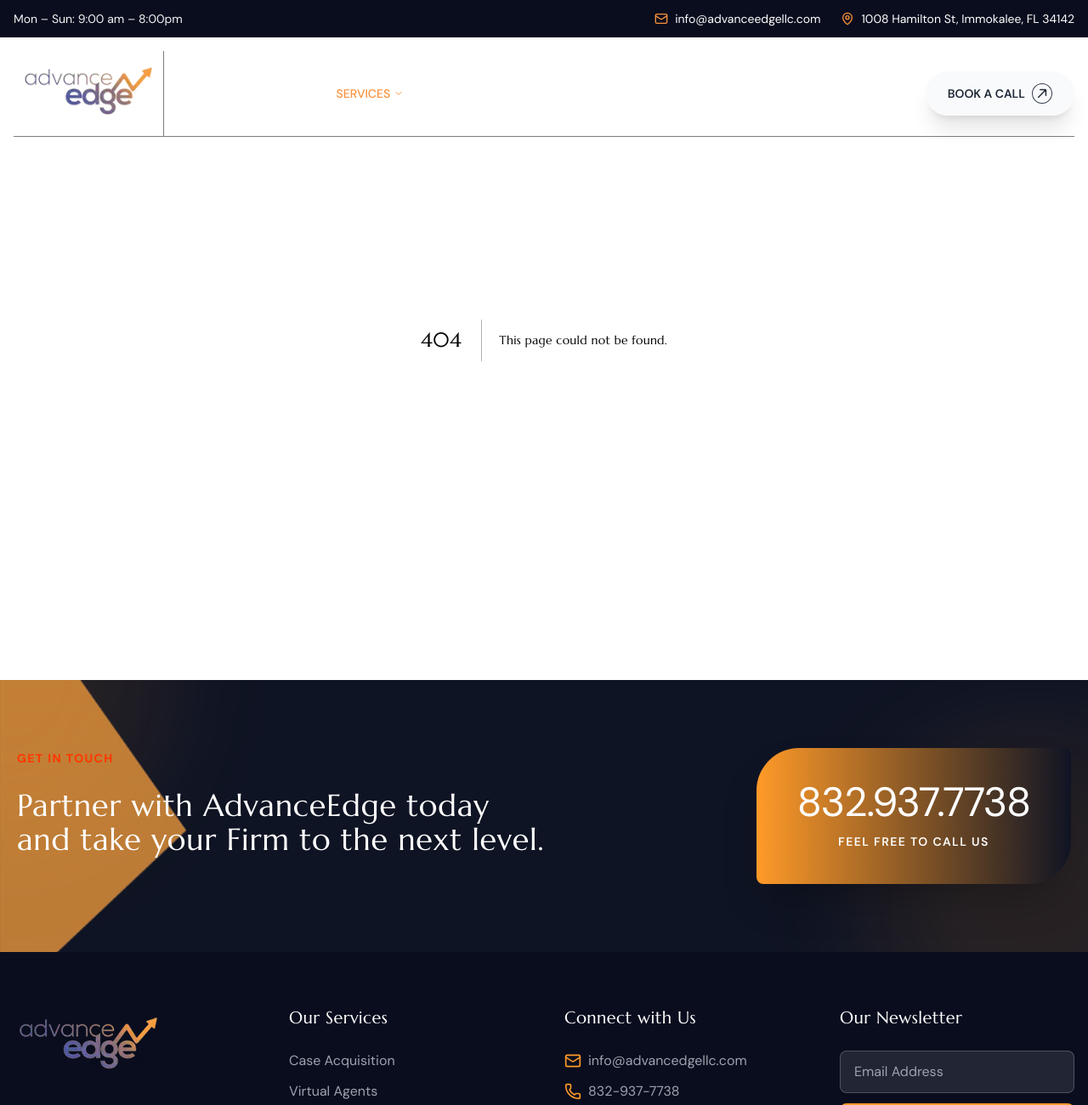
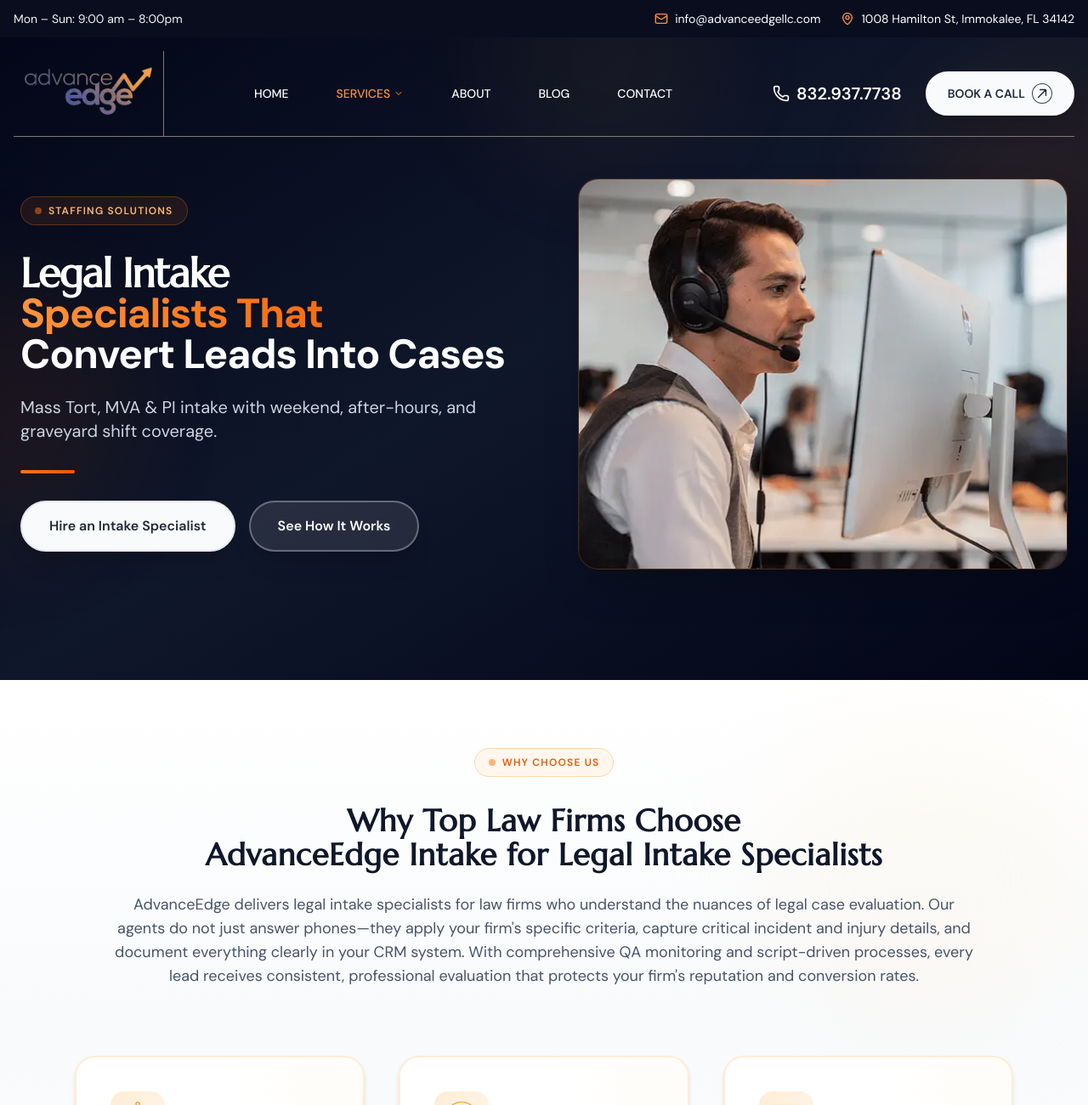
Before and after one commit to advanceedgellc-afk/AdvanceEdgellc, a Next.js app in the folder nextjs-advanceedge/: page /services/virtual-legal-agents-services/legal-intake-specialists in a window 1280 px wide. Before the commit this address had no page. Shown: the top 1300 px of the page at 85% size. Built offline with nearby package versions, Linux system fonts and the light colour scheme.

Commit message:
Update Intake Specialist page

```diff
--- a/nextjs-advanceedge/src/components/BlogPostsSection.tsx
+++ b/nextjs-advanceedge/src/components/BlogPostsSection.tsx
@@ -108,7 +108,7 @@
             <div className="text-center mt-12">
               <Link
                 href="/blog"
-                className="inline-flex items-center gap-2 px-8 py-3 bg-orange-500 text-white font-semibold rounded-lg hover:bg-orange-600 transition-all duration-300 shadow-lg hover:shadow-xl hover:-translate-y-0.5"
+                className="inline-flex items-center gap-2 px-8 py-3 bg-orange-700 text-white font-semibold rounded-lg hover:bg-orange-600 transition-all duration-300 shadow-lg hover:shadow-xl hover:-translate-y-0.5"
               >
                 View All Articles
                 <ArrowRight className="w-5 h-5" />
--- a/nextjs-advanceedge/src/components/Header.tsx
+++ b/nextjs-advanceedge/src/components/Header.tsx
@@ -34,7 +34,7 @@
       name: "Virtual Agents",
       href: "/services/virtual-legal-agents-services",
       subItems: [
-        { name: "Intake Specialists", href: "/services/virtual-legal-agents-services/intake-specialists" },
+        { name: "Intake Specialists", href: "/services/virtual-legal-agents-services/legal-intake-specialists" },
       ],
     },
     { name: "Digital Solutions", href: "/services/legal-digital-marketing-solutions" },
--- a/nextjs-advanceedge/src/components/intakeSpecialists/FAQSection.tsx
+++ b/nextjs-advanceedge/src/components/intakeSpecialists/FAQSection.tsx
@@ -10,7 +10,7 @@
     id: 1,
     question: "What does a legal intake specialist do for a law firm?",
     answer:
-      "A legal intake specialist handles the first interaction with potential clients by answering calls, qualifying cases based on firm-specific criteria, documenting details in the CRM, and ensuring a smooth handoff to the legal team. At AdvanceEdge, our intake specialists are trained in Mass Tort, Personal Injury, and MVA workflows, so they capture information that matters for case evaluation, not just basic contact details.",
+      "A legal intake specialist for law firms handles the first interaction with potential clients by answering calls, qualifying cases based on firm-specific criteria, documenting details in the CRM, and ensuring a smooth handoff to the legal team. At AdvanceEdge, our legal intake specialists for law firms are trained in Mass Tort, Personal Injury, and MVA workflows, so they capture information that matters for case evaluation, not just basic contact details.",
   },
   {
     id: 2,
--- a/nextjs-advanceedge/src/components/intakeSpecialists/HowItWorks.jsx
+++ b/nextjs-advanceedge/src/components/intakeSpecialists/HowItWorks.jsx
@@ -10,7 +10,7 @@
     },
     {
       title: 'Dedicated Specialist Assigned',
-      description: 'A trained intake specialist is assigned to your account, learns your specific requirements, and becomes an extension of your team',
+      description: 'A trained intake specialist is assigned to your account, learns your specific requirements, and becomes an extension of your team as your legal intake specialists for law firms.',
     },
     {
       title: 'Live Intake & Documentation',
--- a/nextjs-advanceedge/src/components/intakeSpecialists/IntakeNaturalExtensionSection.jsx
+++ b/nextjs-advanceedge/src/components/intakeSpecialists/IntakeNaturalExtensionSection.jsx
@@ -56,11 +56,10 @@
               whileInView="visible"
               viewport={{ once: true }}
               custom={0}
-              className="font-marcellus text-4xl md:text-5xl leading-tight text-slate-900 mb-4"
+              className="font-marcellus text-3xl md:text-4xl leading-tight text-slate-900 mb-4"
             >
-              Why Intake Is a Natural
-              <br />
-              Extension for Us
+              Why Intake Is a Natural Extension for Us—Legal Intake Specialists with Deep Expertise
+
             </motion.h2>
 
             <motion.div
@@ -79,11 +78,10 @@
               custom={1}
               className="font-dm text-base md:text-lg text-slate-800 leading-relaxed mb-4"
             >
-              With 15+ years supporting US law firms across litigation support,
-              medical records, eDiscovery, and court filings, we understand how
-              cases are evaluated from day one. This comprehensive experience
-              across the entire legal workflow gives our intake specialists a
-              distinct advantage—they see the bigger picture.
+              With 15+ years supporting US law firms across litigation support, medical records,
+              eDiscovery, and court filings, we understand how cases are evaluated from day one.
+               This comprehensive experience across the entire legal workflow gives our legal intake
+                specialists for law firms a distinct advantage—they see the bigger picture.
             </motion.p>
 
             <motion.p
@@ -94,13 +92,12 @@
               custom={2}
               className="font-dm text-base md:text-lg text-slate-800 leading-relaxed mb-4"
             >
-              We started supporting intake during off‑hours when firms were
-              missing good leads that came in evenings and weekends. It quickly
-              became apparent that intake was the fastest way for clients to
-              assess our agent quality and workflow understanding before scaling
-              into broader services. Many firms now start with intake and expand
-              confidently into AdvanceEdge’s full suite of litigation support
-              solutions once they’ve validated our quality and reliability.
+              We started supporting intake during off-hours when firms were missing good leads
+               that came in evenings and weekends. It quickly became apparent that intake was
+               the fastest way for clients to assess our agent quality and workflow understanding
+                before scaling into broader services. Many firms now start with intake and expand
+                confidently into AdvanceEdge’s full suite of litigation support solutions once they’ve
+                 validated our quality and reliability.
             </motion.p>
 
             <motion.p
@@ -111,11 +108,10 @@
               custom={3}
               className="font-dm text-base md:text-lg text-slate-800 leading-relaxed"
             >
-              Our intake specialists aren’t just trained on scripts—they’re
-              immersed in legal operations. They understand what makes a strong
-              case, how medical records will be reviewed, and what documentation
-              standards your firm needs. This context allows them to capture
-              details other intake services might miss.
+              Our legal intake specialists for law firms aren’t just trained on scripts—they’re
+              immersed in legal operations. They understand what makes a strong case, how medical
+               records will be reviewed, and what documentation standards your firm needs. This context
+                allows them to capture details other intake services might miss.
             </motion.p>
           </motion.div>
         </div>
--- a/nextjs-advanceedge/src/components/intakeSpecialists/IntakeSpecialistsSectionOne.jsx
+++ b/nextjs-advanceedge/src/components/intakeSpecialists/IntakeSpecialistsSectionOne.jsx
@@ -62,13 +62,13 @@
             className="space-y-4 max-w-xl md:ml-auto"
           >
             <h3 className="font-marcellus text-2xl md:text-3xl text-slate-50 leading-snug">
-              Intake handled the way law firms actually need it.
+            Intake Handled the Way Law Firms Actually Need It—By Legal Intake Specialists
             </h3>
             <p className="font-dm text-base md:text-lg text-slate-200 leading-relaxed">
-              Our intake specialists serve as the critical first touchpoint between
-              potential clients and your firm. They’re trained to ask the right questions,
-              identify red flags early, and capture the specific details your attorneys
-              need to make fast, confident case decisions.
+            Our legal intake specialists for law firms serve as the critical first touchpoint between
+             potential clients and your firm. They’re trained to ask the right questions, identify
+              red flags early, and capture the specific details your attorneys need to make fast,
+               confident case decisions.
             </p>
             <p className="font-dm text-base md:text-lg text-slate-200 leading-relaxed">
               Every interaction follows your approved scripts and qualification criteria,
--- a/nextjs-advanceedge/src/components/intakeSpecialists/StopLosingCasesSection.jsx
+++ b/nextjs-advanceedge/src/components/intakeSpecialists/StopLosingCasesSection.jsx
@@ -104,10 +104,10 @@
               variants={itemVariants}
               className="font-dm text-base md:text-lg text-slate-700 leading-relaxed mb-8"
             >
-              AdvanceEdge intake specialists become an extension of your team, representing your
-              firm professionally while capturing the details your attorneys need to make fast case
-              decisions. The result is more qualified leads, higher conversion rates, and the peace
-              of mind that comes from knowing no good case slips through the cracks.
+             AdvanceEdge legal intake specialists for law firms become an extension of your team,
+              representing your firm professionally while capturing the details your attorneys need
+              to make fast case decisions. The result is more qualified leads, higher conversion rates,
+               and the peace of mind that comes from knowing no good case slips through the cracks.
             </motion.p>
 
             {/* CTA Buttons */}
--- a/nextjs-advanceedge/src/components/intakeSpecialists/TrustedBySection.tsx
+++ b/nextjs-advanceedge/src/components/intakeSpecialists/TrustedBySection.tsx
@@ -95,8 +95,8 @@
 
 // Main Component
 const TrustedSection: React.FC<TrustedSectionProps> = ({
-  title = "Trusted by Law Firms for 15+ Years",
-  description = "AdvanceEdge has built a reputation as a trusted partner in the legal services industry. Our foundation in litigation support, medical records management, eDiscovery, and court filings gives us unique insight into how cases are evaluated from the first phone call through resolution. This deep understanding of the entire legal workflow means our intake specialists don't just collect information—they identify the details that matter most to your case evaluation process.",
+  title = "Trusted by Law Firms for 15+ Years—Legal Intake Specialists Proven in Action",
+  description = "AdvanceEdge has built a reputation as a trusted partner in the legal services industry. Our foundation in litigation support, medical records management, eDiscovery, and court filings gives us unique insight into how cases are evaluated from the first phone call through resolution. This deep understanding of the entire legal workflow means our legal intake specialists for law firms don't just collect information—they identify the details that matter most to your case evaluation process.",
   stats = [
     {
       number: "15+",
@@ -134,7 +134,7 @@
         <div className="relative z-10 max-w-5xl mx-auto">
           {/* Animated Title */}
           <h2
-            className={`text-3xl md:text-4xl lg:text-5xl font-black text-transparent bg-gradient-to-r from-slate-900 via-gray-800 to-slate-900 bg-clip-text text-center mb-6 transition-all duration-1000 transform ${
+            className={`text-3xl md:text-4xl lg:text-4.5xl font-bold text-transparent bg-gradient-to-r from-slate-900 via-gray-800 to-slate-900 bg-clip-text text-center mb-6 transition-all duration-1000 transform ${
               headerVisible ? 'opacity-100 translate-y-0' : 'opacity-0 translate-y-8'
             }`}
           >
@@ -152,7 +152,7 @@
 
           {/* Animated Description */}
           <p
-            className={`text-center text-gray-700 text-sm md:text-base leading-relaxed max-w-3xl mx-auto transition-all duration-1000 delay-200 transform ${
+            className={`text-center text-gray-700 text-base md:text-lg leading-relaxed max-w-5xl mx-auto transition-all duration-1000 delay-200 transform ${
               headerVisible ? 'opacity-100 translate-y-0' : 'opacity-0 translate-y-4'
             }`}
           >
--- a/nextjs-advanceedge/src/components/intakeSpecialists/WhyChooseSection.tsx
+++ b/nextjs-advanceedge/src/components/intakeSpecialists/WhyChooseSection.tsx
@@ -75,20 +75,20 @@
               isVisible ? 'opacity-100 translate-y-0' : 'opacity-0 translate-y-8'
             }`}
           >
-            Why Top Law Firms Choose AdvanceEdge Intake
+            Why Top Law Firms Choose<br/> AdvanceEdge Intake for Legal Intake Specialists
           </h2>
 
           <p
-            className={`text-base text-slate-600 max-w-4xl mx-auto leading-relaxed transition-all duration-1000 delay-200 ${
+            className={`text-base md:text-lg text-slate-600 max-w-5xl mx-auto leading-relaxed transition-all duration-1000 delay-200 ${
               isVisible ? 'opacity-100 translate-y-0' : 'opacity-0 translate-y-8'
             }`}
           >
-            AdvanceEdge delivers intake specialists who understand the nuances of legal case
-            evaluation. Our agents do not just answer phones—they apply your firm&apos;s specific
-            criteria, capture critical incident and injury details, and document everything clearly
-            in your CRM system. With comprehensive QA monitoring and script-driven processes, every
-            lead receives consistent, professional evaluation that protects your firm&apos;s
-            reputation and conversion rates.
+            AdvanceEdge delivers legal intake specialists for law firms who understand the nuances of
+             legal case evaluation. Our agents do not just answer phones—they apply your firm's specific
+              criteria, capture critical incident and injury details, and document everything clearly in
+               your CRM system. With comprehensive QA monitoring and script-driven processes, every lead
+                receives consistent, professional evaluation that protects your firm's reputation and
+                conversion rates.
           </p>
         </div>
 
```
Also changed, not shown: nextjs-advanceedge/src/app/services/virtual-legal-agents-services/legal-intake-specialists/page.tsx (renamed from nextjs-advanceedge/src/app/services/virtual-legal-agents-services/intake-specialists/page.tsx).
